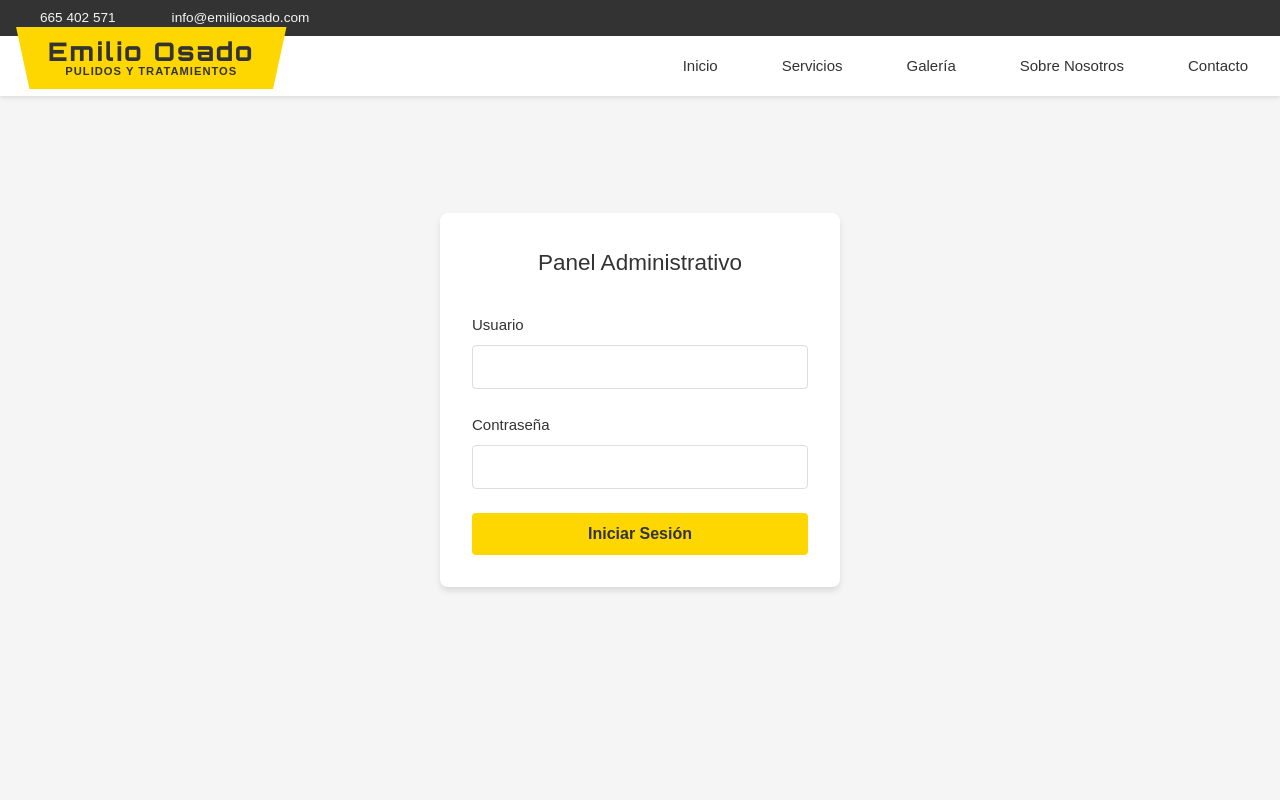
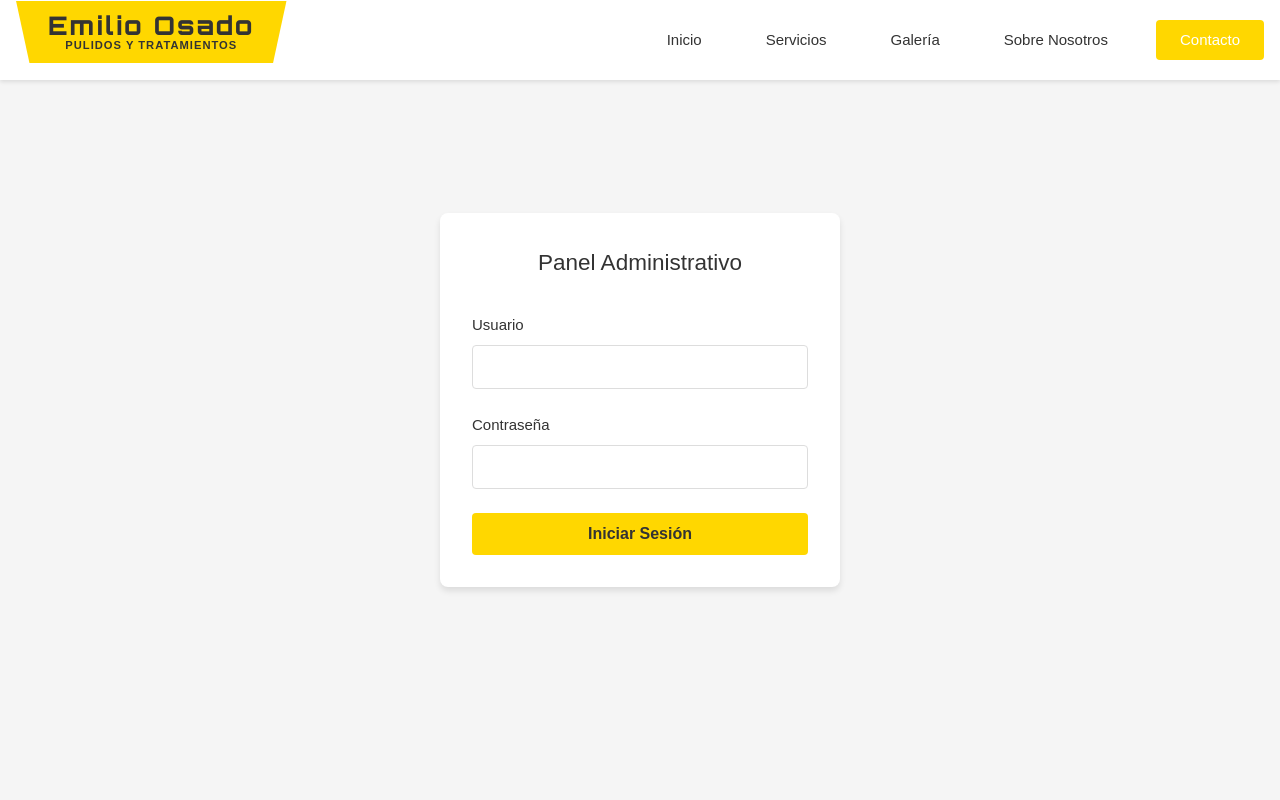
Before and after one commit to zAngel90/emilio, a Vue app: page /admin/login in a window 1280 px wide. Shown: the top 800 px of the page. Built offline with nearby package versions, Linux system fonts and the light colour scheme.

Commit message:
yasa323pa

```diff
--- a/src/components/Hero.vue
+++ b/src/components/Hero.vue
@@ -11,7 +11,10 @@
         <h2>HORMIGÓN, MÁRMOL Y TERRAZOS</h2>
         <p class="description">Transformamos y renovamos sus superficies con precisión y excelencia</p>
         <div class="cta-buttons">
-          <a href="#contacto" class="cta-button primary">Solicitar Presupuesto</a>
+          <a href="#contacto" class="cta-button primary">
+            <i class="fas fa-phone"></i>
+            Contactar Ahora
+          </a>
           <a href="#servicios" class="cta-button secondary">Ver Servicios</a>
         </div>
         <div class="hero-badge">
@@ -30,6 +33,8 @@
   width: 100%;
   min-height: 100vh;
   background: url('https://i.postimg.cc/Vk02hDw4/IMAGEN-PULIDO-Y-ABRILLANTADO-DE-MARMOL-CREMA.jpg') center/cover;
+  background-position: center center;
+  background-repeat: no-repeat;
   display: flex;
   align-items: flex-start;
   color: white;
@@ -111,11 +116,62 @@
   font-weight: 500;
 }
 
+.cta-buttons {
+  display: flex;
+  gap: 1.5rem;
+  margin-top: 2rem;
+}
+
+.cta-button {
+  display: inline-flex;
+  align-items: center;
+  gap: 0.5rem;
+  padding: 1rem 2rem;
+  font-size: 1.2rem;
+  font-weight: 700;
+  text-decoration: none;
+  border-radius: 8px;
+  transition: all 0.3s ease;
+  text-transform: uppercase;
+  letter-spacing: 1px;
+}
+
+.cta-button.primary {
+  background-color: var(--primary-color);
+  color: #333;
+  border: none;
+  box-shadow: 0 4px 15px rgba(0, 0, 0, 0.2);
+}
+
+.cta-button.primary:hover {
+  transform: translateY(-3px);
+  box-shadow: 0 6px 20px rgba(0, 0, 0, 0.3);
+  background-color: #fff;
+  color: var(--primary-color);
+}
+
+.cta-button.secondary {
+  background-color: rgba(255, 255, 255, 0.9);
+  color: #333;
+  border: none;
+  box-shadow: 0 4px 15px rgba(0, 0, 0, 0.1);
+}
+
+.cta-button.secondary:hover {
+  background-color: #fff;
+  color: var(--primary-color);
+  transform: translateY(-3px);
+  box-shadow: 0 6px 20px rgba(0, 0, 0, 0.2);
+}
+
 @media (max-width: 768px) {
   .hero {
     min-height: calc(100vh - 60px);
     margin-top: 0;
     padding-top: calc(var(--navbar-height) - 1rem);
+    background-size: 200% auto;
+    background-position: center 15%;
+    overflow: hidden;
   }
 
   .hero-content {
@@ -155,5 +211,19 @@
   .badge-content .text {
     font-size: 0.9rem;
   }
+
+  .cta-buttons {
+    flex-direction: column;
+    gap: 1rem;
+    width: 100%;
+    margin-top: 1.5rem;
+  }
+
+  .cta-button {
+    width: 100%;
+    justify-content: center;
+    padding: 0.875rem 1.5rem;
+    font-size: 1.1rem;
+  }
 }
 </style>
--- a/src/components/Navbar.vue
+++ b/src/components/Navbar.vue
@@ -29,19 +29,6 @@ const scrollToSection = async (sectionId) => {
 
 <template>
   <header class="header">
-    <div class="top-bar">
-      <div class="container">
-        <div class="contact-info">
-          <a href="tel:665402571">
-            <i class="fas fa-phone"></i> 665 402 571
-          </a>
-          <a href="mailto:info@emilioosado.com">
-            <i class="fas fa-envelope"></i> info@emilioosado.com
-          </a>
-        </div>
-      </div>
-    </div>
-
     <nav class="navbar">
       <div class="nav-container">
         <router-link to="/" class="logo" @click="scrollToSection('')">
@@ -62,7 +49,7 @@ const scrollToSection = async (sectionId) => {
           <a href="#servicios" @click.prevent="scrollToSection('servicios')">Servicios</a>
           <router-link to="/galeria" @click="isMenuOpen = false">Galería</router-link>
           <a href="#sobre-nosotros" @click.prevent="scrollToSection('sobre-nosotros')">Sobre Nosotros</a>
-          <a href="#contacto" @click.prevent="scrollToSection('contacto')">Contacto</a>
+          <a href="#contacto" @click.prevent="scrollToSection('contacto')" class="contact-link">Contacto</a>
         </div>
       </div>
     </nav>
@@ -80,35 +67,12 @@ const scrollToSection = async (sectionId) => {
   z-index: 1000;
   background: white;
   box-shadow: 0 2px 4px rgba(0,0,0,0.1);
-  height: var(--navbar-height);
-}
-
-.top-bar {
-  background: #333;
-  color: #f5f5f5;
-  height: 36px;
-  display: flex;
-  align-items: center;
-}
-
-.contact-info {
-  display: flex;
-  gap: 3rem;
-  font-size: 0.85rem;
-  padding: 0 1rem;
-}
-
-.contact-info a {
-  color: #f5f5f5;
-  text-decoration: none;
-  display: flex;
-  align-items: center;
-  gap: 0.5rem;
+  height: 80px;
 }
 
 .navbar {
   background: white;
-  height: calc(var(--navbar-height) - 36px);
+  height: 80px;
   display: flex;
   align-items: center;
   padding: 0.5rem 0;
@@ -187,6 +151,20 @@ const scrollToSection = async (sectionId) => {
 
 .menu-toggle {
   display: none;
+}
+
+.contact-link {
+  background-color: var(--primary-color);
+  color: white !important;
+  padding: 0.5rem 1.5rem !important;
+  border-radius: 4px;
+  transition: all 0.3s ease !important;
+}
+
+.contact-link:hover {
+  background-color: var(--primary-color-dark, #1a3c7d);
+  opacity: 1 !important;
+  transform: translateY(-2px);
 }
 
 @media (max-width: 768px) {
@@ -282,5 +260,11 @@ const scrollToSection = async (sectionId) => {
   .menu-toggle.active span:nth-child(3) {
     transform: rotate(-45deg) translate(5px, -5px);
   }
+
+  .contact-link {
+    background-color: var(--primary-color);
+    margin: 1rem auto;
+    width: 80% !important;
+  }
 }
 </style>
--- a/src/components/Services.vue
+++ b/src/components/Services.vue
@@ -26,16 +26,16 @@ const services = [
     features: ['Restauración completa', 'Brillo natural', 'Máxima resistencia']
   },
   {
+    title: 'Pulido de Hormigón',
+    description: 'Transformamos sus suelos de hormigón en superficies elegantes y duraderas.',
+    icon: '⬡',
+    features: ['Acabado profesional', 'Alta durabilidad', 'Superficie uniforme']
+  },
+  {
     title: 'Cristalizado',
     description: 'Aplicamos tratamientos de cristalizado para un brillo duradero.',
     icon: '●',
     features: ['Alto brillo', 'Protección superior', 'Mantenimiento fácil']
-  },
-  {
-    title: 'Piedra Natural',
-    description: 'Recuperamos la belleza original de todo tipo de piedra natural.',
-    icon: '▲',
-    features: ['Limpieza profunda', 'Sellado protector', 'Acabado premium']
   }
 ]
 </script>
```
